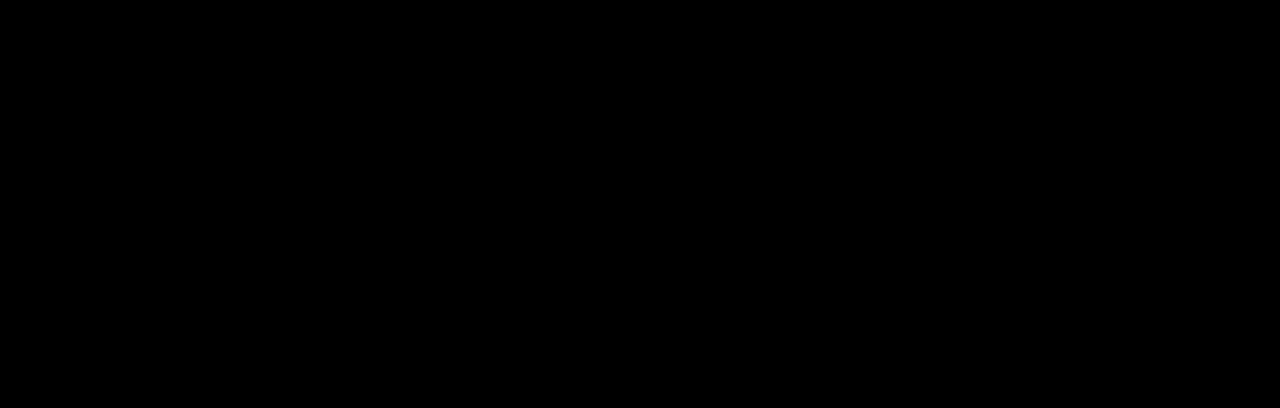
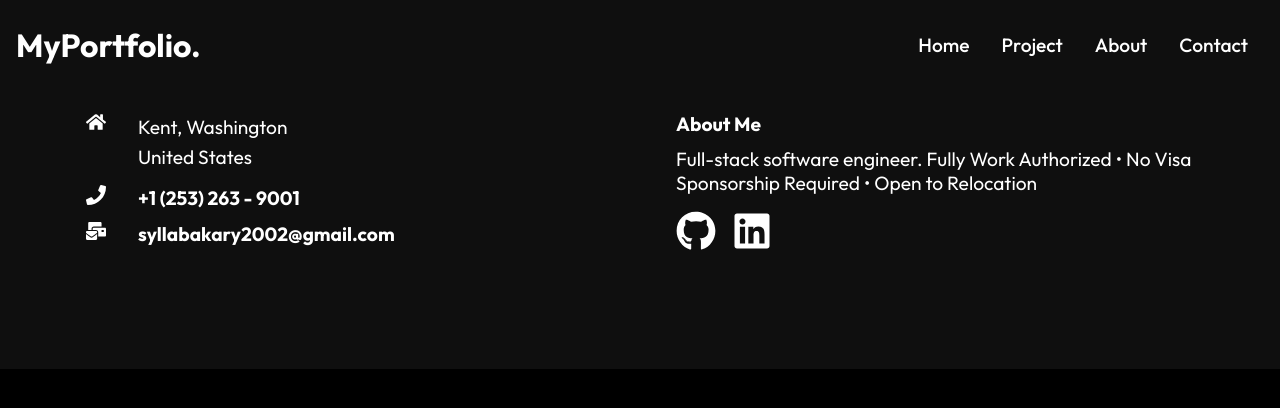
Before and after one commit to Abou2022/second-reactportfolio, a React (Create React App) app: page /project in a window 1280 px wide. Shown: the top 408 px of the page. Built offline with nearby package versions, Linux system fonts and the light colour scheme; a web font is replaced by a local one.

Commit message:
navbar and footer added to all routes

```diff
--- a/src/routes/About.js
+++ b/src/routes/About.js
@@ -1,7 +1,15 @@
 import React from "react";
 
+import Navbar from "../components/Navbar";
+import Footer from "../components/Footer";
+
 const About = () => {
-  return <div>About</div>;
+  return (
+    <div>
+      <Navbar />
+      <Footer />
+    </div>
+  );
 };
 
 export default About;
--- a/src/routes/Contact.js
+++ b/src/routes/Contact.js
@@ -1,7 +1,15 @@
 import React from "react";
 
+import Navbar from "../components/Navbar";
+import Footer from "../components/Footer";
+
 const Contact = () => {
-  return <div>Contact</div>;
+  return (
+    <div>
+      <Navbar />
+      <Footer />
+    </div>
+  );
 };
 
 export default Contact;
--- a/src/routes/Project.js
+++ b/src/routes/Project.js
@@ -1,7 +1,15 @@
 import React from "react";
 
+import Navbar from "../components/Navbar";
+import Footer from "../components/Footer";
+
 const Project = () => {
-  return <div>Project</div>;
+  return (
+    <div>
+      <Navbar />
+      <Footer />
+    </div>
+  );
 };
 
 export default Project;
```
